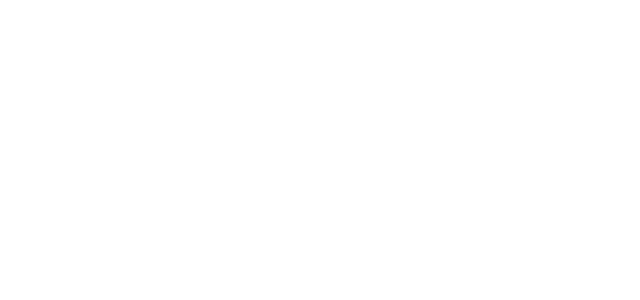
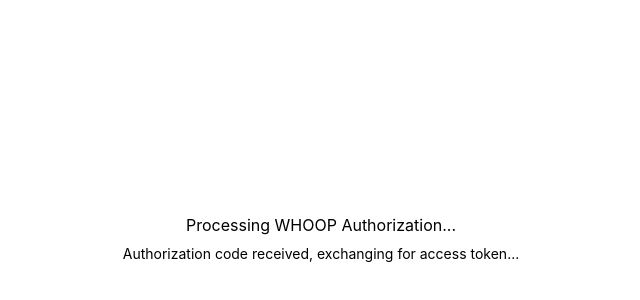
Before and after one commit to alkaukrani/CardioGuard, a React (Create React App) app: page /auth/whoop/callback in a window 1280 px wide. Before the commit this address had no page. Shown: the part 162-462 px from the top of the page, without its empty margins (319-959 px from the left). Built offline with nearby package versions, Linux system fonts and the light colour scheme.

Commit message:
Set up OAuth

```diff
--- a/src/App.js
+++ b/src/App.js
@@ -1,7 +1,8 @@
 import React from "react";
 import { BrowserRouter as Router, Route, Routes } from "react-router-dom";
 import LoginSignup from "./Components/Login-signup/loginsignup";
-import UserInputForm from "./Components/userinputform";
+import UserInputForm from "./Components/userinputform/userinputform"; // Fixed import path
+import Callback from "./Components/whoopOauth/callback";
 
 function App() {
   return (
@@ -12,6 +13,9 @@ function App() {
 
         {/* Route for UserInputForm */}
         <Route path="/form" element={<UserInputForm />} />
+
+        {/* Add the WHOOP callback route */}
+        <Route path="/auth/whoop/callback" element={<Callback />} />
       </Routes>
     </Router>
   );
--- a/src/Components/Login-signup/loginsignup.jsx
+++ b/src/Components/Login-signup/loginsignup.jsx
@@ -1,18 +1,9 @@
 import React from 'react';
 import './loginsignup.css';
-
 import user_icon from '../Assets/person.png';
 import email_icon from '../Assets/email.png';
 import password_icon from '../Assets/password.png';
-
-// Define the redirectToWhoop function
-function redirectToWhoop() {
-  const clientId = "2896680d-9cb4-4e75-bd93-9d715f5bd7b3"; // Replace with your actual Client ID
-  const redirectUri = "http://localhost:3001/"; // Redirect URI configured in WHOOP
-  const authUrl = `https://api.prod.whoop.com/oauth/oauth2/auth?client_id=${clientId}&response_type=code&redirect_uri=${encodeURIComponent(redirectUri)}`;
-
-  window.location.href = authUrl; // Redirect user to WHOOP authorization page
-}
+import redirectToWhoop from '../whoopOauth/redirecttowhoop'; // Add this import
 
 export default function LoginSignup() {
   return (
@@ -45,4 +36,4 @@ export default function LoginSignup() {
       <button onClick={redirectToWhoop}>Connect to WHOOP</button>
     </div>
   );
-};
+}
--- a/src/Components/whoopOauth/callback.js
+++ b/src/Components/whoopOauth/callback.js
@@ -30,22 +30,53 @@ function Callback() {
         method: "POST",
         headers: {
           "Content-Type": "application/x-www-form-urlencoded",
+          "Accept": "application/json",
+          "Origin": "http://localhost:3000"
         },
         body: body,
+        mode: 'cors'
       });
 
+      const responseText = await response.text();
+      console.log("Full response:", responseText);
+
       if (!response.ok) {
-        throw new Error("Failed to exchange authorization code");
+        console.error("Response status:", response.status);
+        console.error("Response text:", responseText);
+        throw new Error(`Failed to exchange authorization code: ${response.status}`);
       }
 
-      const data = await response.json();
-      console.log("Access Token:", data.access_token);
+      try {
+        const data = JSON.parse(responseText);
+        console.log("Access Token:", data.access_token);
+        if (data.access_token) {
+          // Successfully got the token
+          localStorage.setItem('whoop_access_token', data.access_token);
+          window.location.href = '/'; // or wherever you want to redirect
+        }
+      } catch (e) {
+        console.error("Error parsing JSON:", e);
+        throw new Error("Failed to parse response");
+      }
     } catch (error) {
       console.error("Error exchanging authorization code:", error);
     }
   }
 
-  return <div>Redirecting...</div>;
+  return (
+    <div style={{
+      display: 'flex',
+      justifyContent: 'center',
+      alignItems: 'center',
+      height: '100vh',
+      flexDirection: 'column'
+    }}>
+      <div>Processing WHOOP Authorization...</div>
+      <div style={{ marginTop: '10px', fontSize: '14px' }}>
+        Authorization code received, exchanging for access token...
+      </div>
+    </div>
+  );
 }
 
 export default Callback;
--- a/src/Components/whoopOauth/redirecttowhoop.js
+++ b/src/Components/whoopOauth/redirecttowhoop.js
@@ -1,7 +1,16 @@
 function redirectToWhoop() {
-    const clientId = "2896680d-9cb4-4e75-bd93-9d715f5bd7b3";
-    const redirectUri = "http://localhost:3000/auth/whoop/callback";
-    const authUrl = `https://api.prod.whoop.com/oauth/oauth2/auth?client_id=${clientId}&response_type=code&redirect_uri=${encodeURIComponent(redirectUri)}`;
+  const clientId = "2896680d-9cb4-4e75-bd93-9d715f5bd7b3";
+  const redirectUri = "http://localhost:3000/auth/whoop/callback";
+  const scope = "read:profile offline";
+  // Add a random state parameter for security (this is from whoop basically what happens is that whoop wants to make sure that we are changing from one place to another)
+  //this is probably a bad explanation but search up what state means in react
 
-    window.location.href = authUrl; // Redirect user to WHOOP Authorization URL
-  }
+  const state = Math.random().toString(36).substring(2, 15) + Math.random().toString(36).substring(2, 15);
+
+  const authUrl = `https://api.prod.whoop.com/oauth/oauth2/auth?client_id=${clientId}&response_type=code&redirect_uri=${encodeURIComponent(redirectUri)}&scope=${encodeURIComponent(scope)}&state=${state}`;
+
+  console.log("Redirecting to:", authUrl);
+  window.location.href = authUrl;
+}
+
+export default redirectToWhoop;
```
